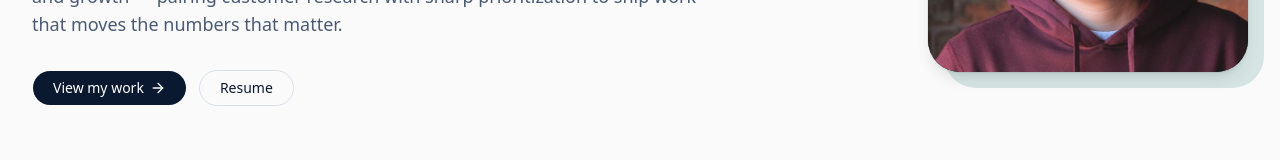
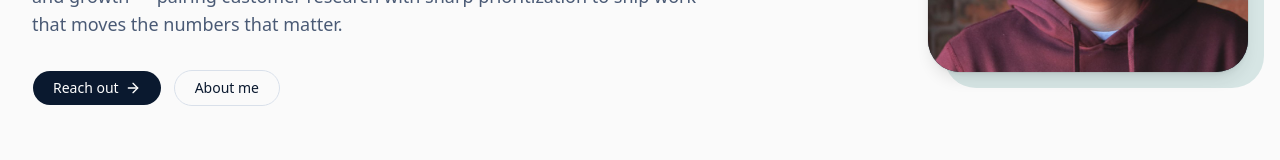
Before and after one commit to tjberard/public-site, a React (Vite) app: page / in a window 1280 px wide. Shown: the part 481-641 px from the top of the page. Built offline with nearby package versions, Linux system fonts and the light colour scheme.

Commit message:
Hero button changes

```diff
--- a/src/components/HomeHero.jsx
+++ b/src/components/HomeHero.jsx
@@ -83,25 +83,25 @@ function HomeHero() {
         <Reveal show={inView} step={3}>
           <div className="flex flex-wrap justify-center gap-3 lg:justify-start">
             <Button
-              render={<Link to="/my-work" />}
+              render={<Link to="/contact" />}
               nativeButton={false}
               size="lg"
               className="group rounded-full! bg-[#0a192f] px-5! text-white hover:bg-[#1d3557]"
             >
-              View my work
+              Reach out
               <ArrowRight
                 aria-hidden="true"
                 className="transition-transform duration-200 group-hover:translate-x-0.5"
               />
             </Button>
             <Button
-              render={<Link to="/resume" />}
+              render={<Link to="/about" />}
               nativeButton={false}
               size="lg"
               variant="outline"
               className="rounded-full! px-5!"
             >
-              Resume
+              About me
             </Button>
           </div>
         </Reveal>
```
